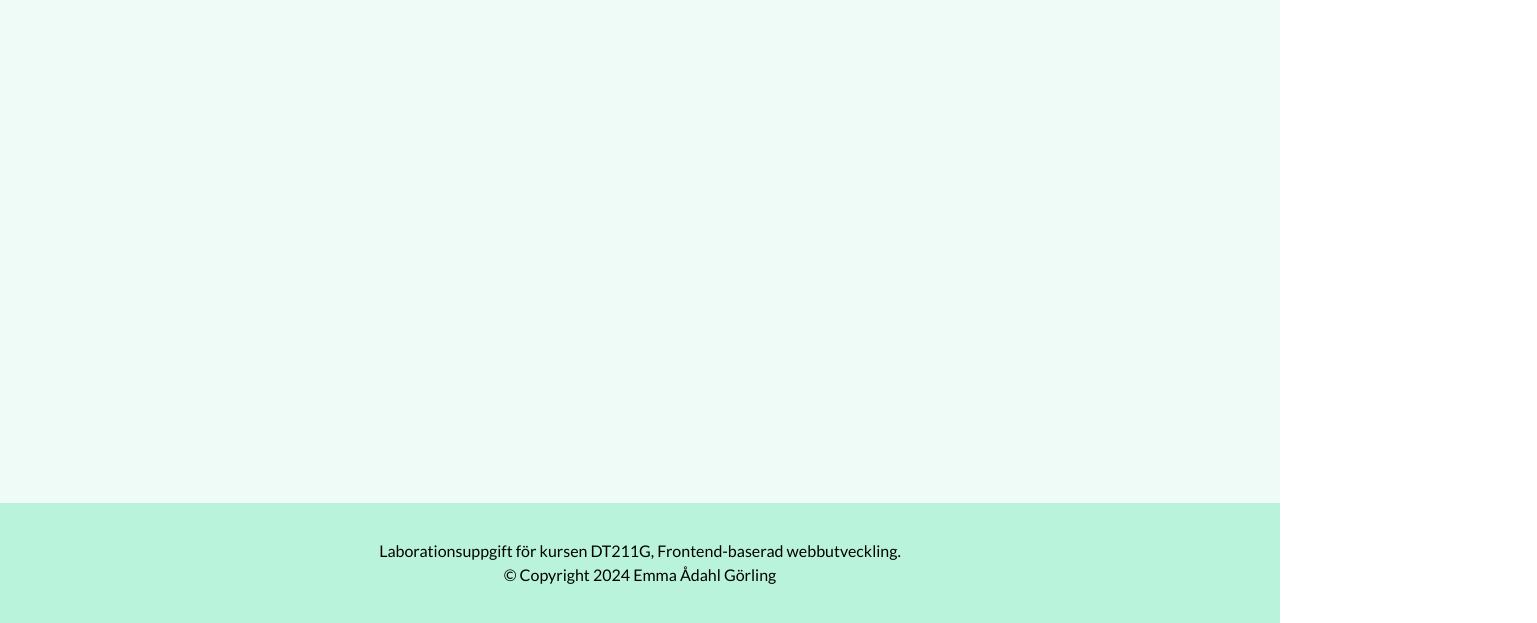
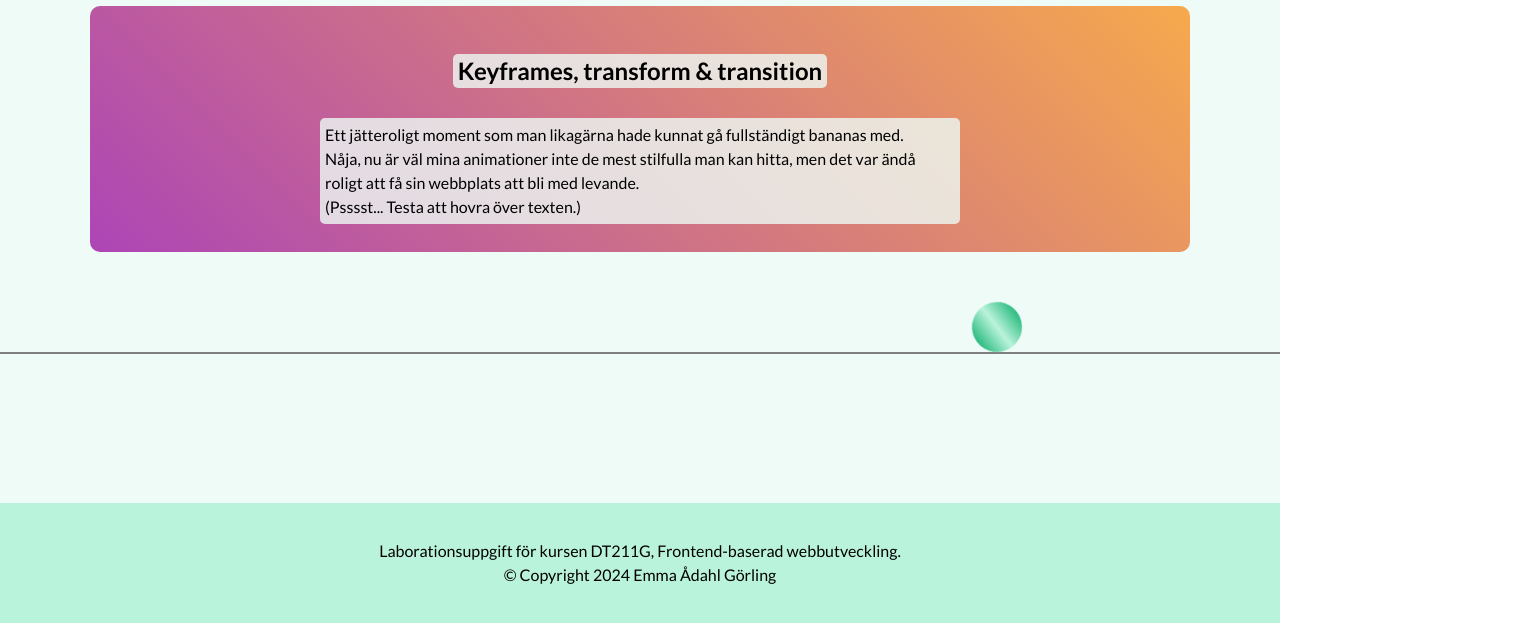
Before and after one commit to EmmaGorling/Frontend_Moment3, a website built with Parcel: page src/animations.html in a window 1280 px wide. Shown: the part 177-800 px from the top of the page, 1537 px wide, since content can reach past the window. Built offline with nearby package versions, Linux system fonts and the light colour scheme.

Commit message:
Lagt till transition, transform och keyframes

```diff
--- a/src/animations.html
+++ b/src/animations.html
@@ -30,7 +30,27 @@
         </nav>
     </header>
     <main>
+        <h1 id="animations1">Animering</h1>
 
+        <section>
+            <article id="bgColorChange">
+                <h2>Keyframes, transform & transition</h2>
+                <p>
+                    Ett jätteroligt moment som man likagärna hade kunnat gå fullständigt bananas med.
+                    <br>
+                    Nåja, nu är väl mina animationer inte de mest stilfulla man kan hitta,
+                    men det var ändå roligt att få sin webbplats att bli med levande.
+                    <br>
+                    (Psssst... Testa att hovra över texten.)
+                </p>
+            </article>
+        </section>
+        <div id="animations2">
+
+        </div>
+        <div id="divider">
+
+        </div>
     </main>
     <footer>
         <p>
--- a/src/css/_base.scss
+++ b/src/css/_base.scss
@@ -6,6 +6,14 @@ $green: #2ABB7F;
 $active: darken($mint, 20%);
 $black: #000;
 $white: #fff;
+$bg-color-gradient:
+    linear-gradient(
+        45deg,
+        #ad45b6,
+        #fcb045,
+        #affc45,
+        #45fcac,
+        #4558fc );
 
 
 /* Mörkt tema */
@@ -33,3 +41,31 @@ $white-darkm: #1e1c1c;
         color: $green
     }
 }
+
+@keyframes bgColorGradient {
+    0% {
+        background-position: left;
+    }
+    100% {
+        background-position: right;
+    }
+}
+
+@keyframes animations1 {
+    0% {
+        transform: scale(1);
+    }
+    100% {
+        transform: scale(1.5);
+    }
+}
+
+@keyframes animations2 {
+    0% {
+        left: -50px;
+    }
+    100%{
+    left:100%;
+    transform: rotate(420deg);
+    }
+}
--- a/src/css/_component.scss
+++ b/src/css/_component.scss
@@ -1,4 +1,5 @@
 @use 'base';
+
 body {
     font-family: "Lato", sans-serif;
     line-height: 1.5em;
@@ -26,6 +27,7 @@ nav {
     left: 0;
     width: 100vw;
     height: 100vh;
+    z-index: 999;
     button {
         display: block;
         margin: 10px auto;
@@ -97,6 +99,49 @@ picture, img {
 
 }
 
+
+/* Animations-sida */
+#animations1 {
+    color: base.$black;
+    animation: animations1 2s infinite alternate ease;
+
+}
+#bgColorChange {
+    padding: 0.5em;
+    border-radius: 10px;
+    background-image: base.$bg-color-gradient;
+    background-size: 500%;
+
+    h2, p {
+        border-radius: 5px;
+        padding: 5px;
+        width: fit-content;
+        background-color: rgba($color: base.$bg-color, $alpha: 0.8);
+        transition: 0.7s ease-out;
+    }
+    h2:hover, p:hover {
+        transform: translate(0, -10px);
+    }
+}
+#bgColorChange:hover {
+        animation: bgColorGradient 8s infinite alternate;
+}
+#animations2 {
+    height: 50px;
+    width: 50px;
+    border-radius: 50%;
+    position: relative;
+    background-image: linear-gradient(90deg, base.$green, base.$mint, base.$green);
+    animation: animations2 3s infinite alternate-reverse ease-in-out;
+
+}
+#divider {
+    height: 2px;
+    width: 100%;
+    background-color: grey;
+}
+
+
 /* Mörkt tema på enhet */
 @media (prefers-color-scheme: dark) {
     body {
```
